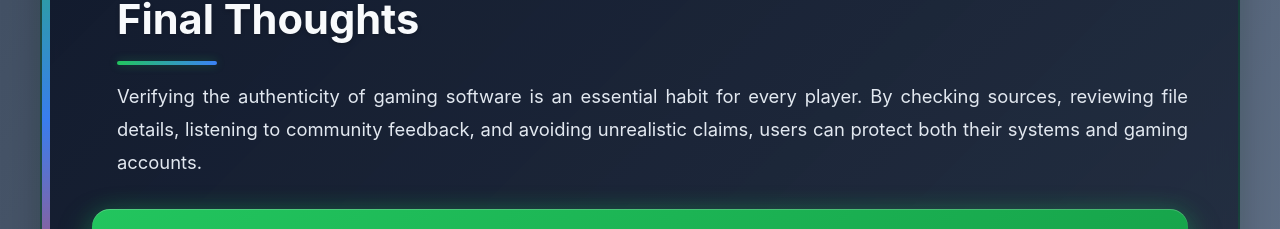
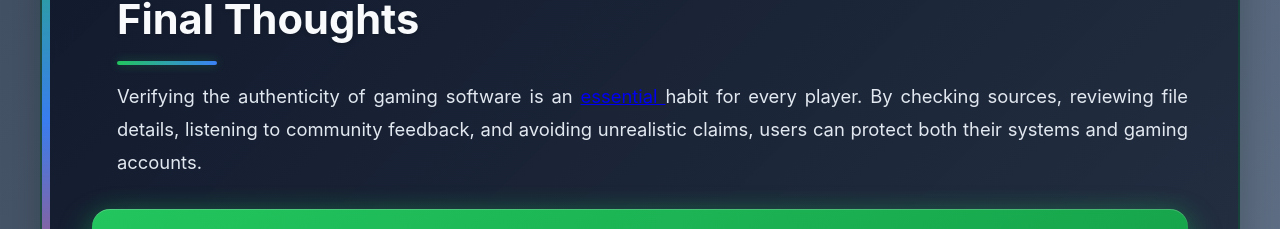
Before and after one commit to apkjesus/garena-foccus, a plain HTML site: page index.html in a window 1280 px wide. Shown: the part 4266-4495 px from the top of the page. Drawn offline with Linux system fonts and the light colour scheme.

Commit message:
Update index.html

```diff
--- a/index.html
+++ b/index.html
@@ -645,7 +645,7 @@
             <div class="security-section">
                 <div class="category-badge">Best Practices</div>
                 <h2>Final Thoughts</h2>
-                <p>Verifying the authenticity of gaming software is an essential habit for every player. By checking sources, reviewing file details, listening to community feedback, and avoiding unrealistic claims, users can protect both their systems and gaming accounts.</p>
+                <p>Verifying the authenticity of gaming software is an <a href="https://garenafoccus.vercel.app/">essential      </a>habit for every player. By checking sources, reviewing file details, listening to community feedback, and avoiding unrealistic claims, users can protect both their systems and gaming accounts.</p>
 
                 <div class="security-tip">
                     <p>A careful approach ensures a safer and more reliable gaming experience. Take time to verify before you install.</p>
```
